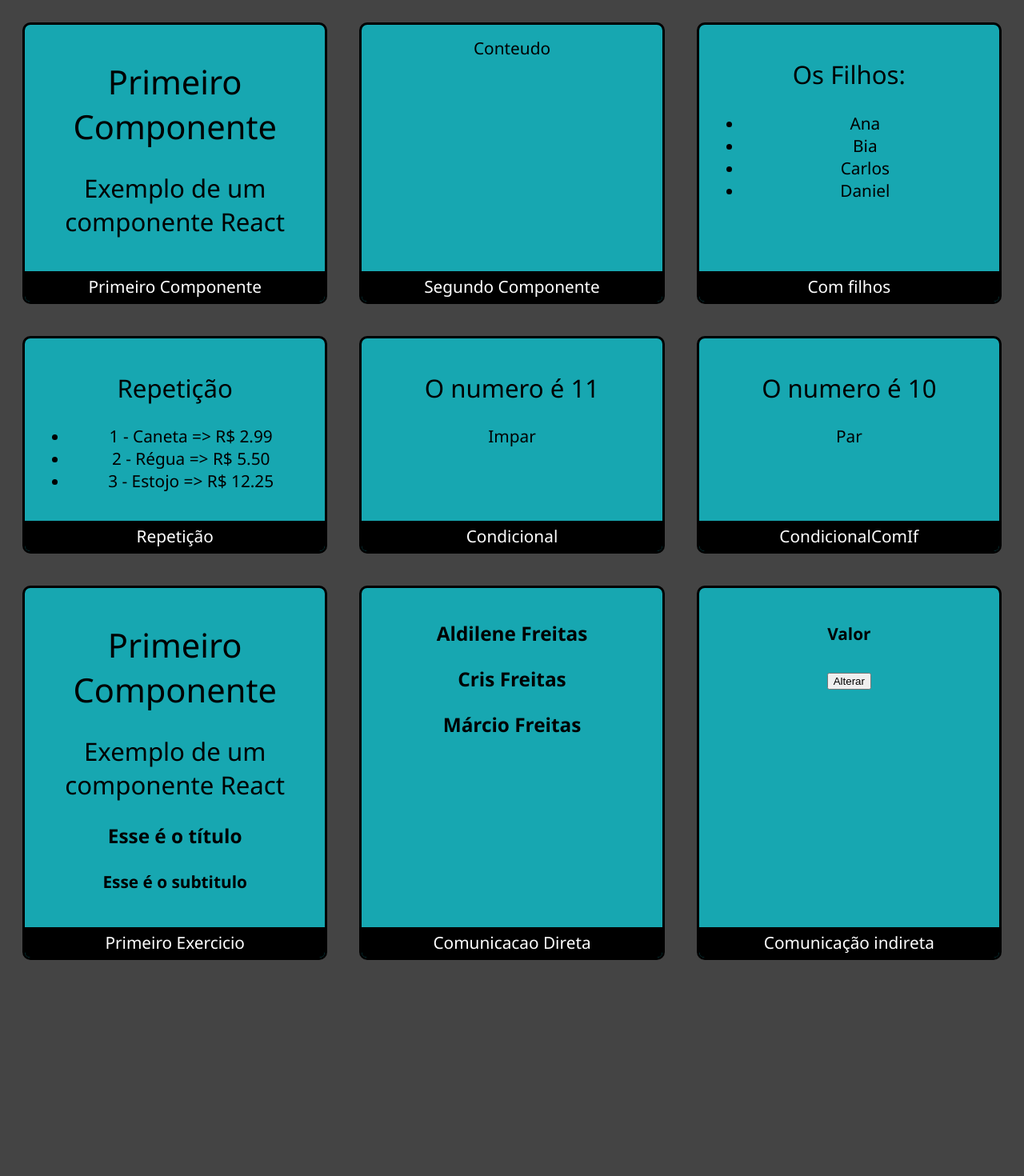
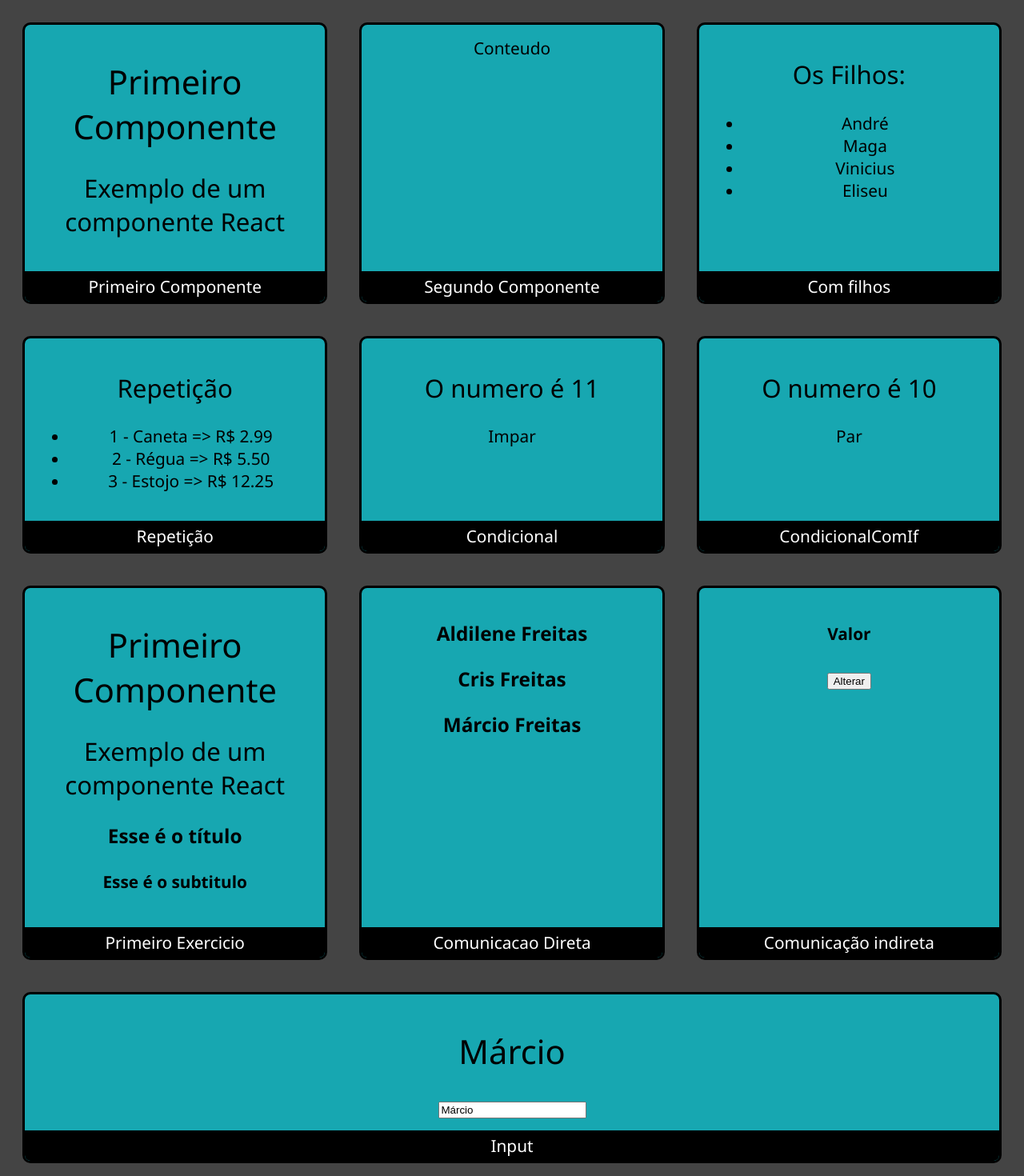
Before and after one commit to VianaMarcioDev/Atividade-Cards-JS-React, a React (Create React App) app: page / in a window 1280 px wide. Shown: the top 1470 px of the page at 80% size. Before the commit the page ends 1228 px from the top, so only its background shows below. Built offline with nearby package versions, Linux system fonts and the light colour scheme.

Commit message:
feat: adicionar componente utilizando Input

```diff
--- a/src/App.jsx
+++ b/src/App.jsx
@@ -10,6 +10,8 @@ import Condicional from "./components/layout/Condicional";
 import CondicionalComIf from "./components/layout/CondicionalComIf";
 import Pai from "./components/comunicacao/direta/Pai";
 import Super from "./components/comunicacao/direta/indireta/Super";
+import Input from "./components/form/Input";
+
 
 export default (props) => (
   <div className="App">
@@ -24,10 +26,10 @@ export default (props) => (
     <Card titulo="Com filhos">
         <ComFilhos>
             <ul>
-            <li>Ana</li>
-            <li>Bia</li>
-            <li>Carlos</li>
-            <li>Daniel</li>
+            <li>André</li>
+            <li>Maga</li>
+            <li>Vinicius</li>
+            <li>Eliseu</li>
             </ul>
         </ComFilhos>
     </Card>
@@ -59,5 +61,9 @@ export default (props) => (
     <Card titulo="Comunicação indireta">
         <Super></Super>
     </Card>
+
+    <Card titulo="Input">
+        <Input></Input>
+    </Card>
   </div>
 );
--- /dev/null
+++ b/src/components/form/Input.jsx
@@ -0,0 +1,12 @@
+import React, {useState} from "react";
+
+export default props => {
+    const[nome, alteraNome] = useState('Márcio')
+
+    return(
+        <>
+        <h1>{nome}</h1>
+        <input type="text" value={nome} onChange={e => alteraNome(e.target.value)}/>
+        </>
+    );
+};
```
